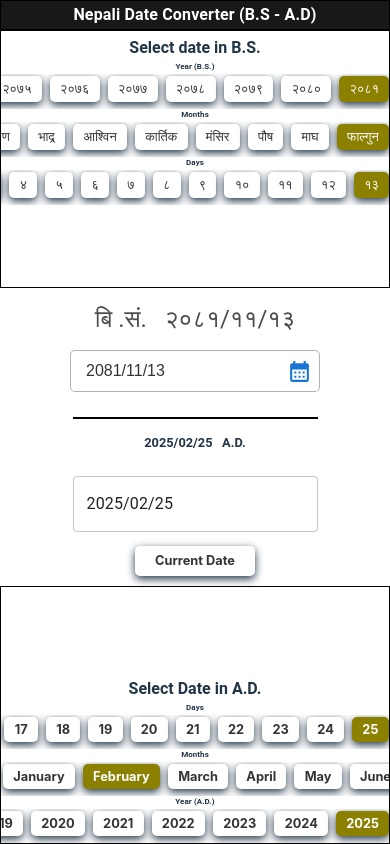
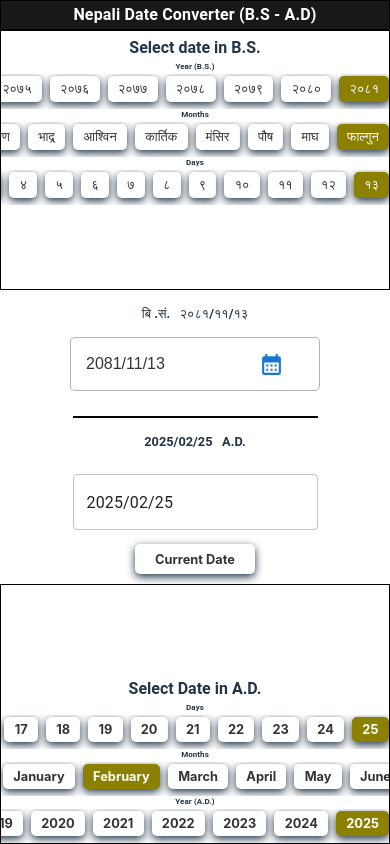
Before and after one commit to bipin-Pariyar2003/Nepali-Date-Picker, a React (Vite) app: page / in a window 390 px wide. Built offline with nearby package versions, Linux system fonts and the light colour scheme.

Commit message:
handled scrollIntoView also while changing screen sizes too

```diff
--- a/dev-dist/sw.js
+++ b/dev-dist/sw.js
@@ -82,7 +82,7 @@ define(['./workbox-54d0af47'], (function (workbox) { 'use strict';
     "revision": "3ca0b8505b4bec776b69afdba2768812"
   }, {
     "url": "index.html",
-    "revision": "0.7lma4dfs6v8"
+    "revision": "0.olnvam4qjo"
   }], {});
   workbox.cleanupOutdatedCaches();
   workbox.registerRoute(new workbox.NavigationRoute(workbox.createHandlerBoundToURL("index.html"), {
--- a/src/Components/NepDatePicker/index.jsx
+++ b/src/Components/NepDatePicker/index.jsx
@@ -201,7 +201,15 @@ const NepDatePicker = ({ selectedDate, onChange }) => {
   return (
     <div className="nepali-date-picker">
       <label>
-        <Typography variant="h5" className="nepali-date-picker-text">
+        <Typography
+          variant="h5"
+          sx={{
+            marginTop: "15px",
+            marginBottom: "15px",
+            fontSize: { xs: "0.8rem", md: "1.5rem" },
+            fontWeight: "bold",
+          }}
+        >
           बि .सं. &nbsp; {formattedNepaliDate(selectedDate)}
         </Typography>
       </label>
--- a/src/Components/NepDatePicker/styles.css
+++ b/src/Components/NepDatePicker/styles.css
@@ -1,21 +1,9 @@
-/* styles.css */
-
 /* Overall container */
 .nepali-date-picker {
   display: flex;
   flex-direction: column;
   align-items: center;
   width: 250px; /* Reduced width for the Nepali Date Picker component */
-  margin: 0 auto; /* Centers the component horizontally */
-}
-
-/* Label for Nepali Date */
-.nepali-date-picker label {
-  text-align: center;
-  margin-top: 15px;
-  margin-bottom: 15px;
-  font-size: 1rem; /* Adjusted font size */
-  font-weight: bold;
 }
 
 /* The Nepali formatted date text */
@@ -29,34 +17,27 @@
 .nepali-date-picker .box {
   display: flex;
   align-items: center;
-  gap: 10px; /* Add a gap between the input and button */
   border: 1px solid rgba(0, 0, 0, 0.3);
   border-radius: 5px;
-  width: 100%; /* Make sure the box takes up the full width of the parent container */
-  box-shadow: none; /* Remove any box-shadow */
+  width: 100%;
+  box-shadow: none;
 }
 
 /* Styling for input field */
 .nepali-date-picker .input {
-  flex: 1;
-  padding: 10px 15px;
+  padding: 15px;
   font-size: 16px;
   border: none;
-  position: relative;
   width: 100%;
   height: 50px;
   color: rgba(0, 0, 0, 0.8);
-  background-color: #ffffff;
   border-radius: 5px;
-  outline: none;
 }
 
 /* Focus and active state for input */
 .nepali-date-picker .input:focus,
 .nepali-date-picker .input:active {
   outline: none;
-  border: none;
-  box-shadow: none; /* Ensure no box shadow when focused */
 }
 
 /* Button styles */
@@ -65,10 +46,7 @@
   width: 40px;
   min-width: 40px;
   border-radius: 50%;
-  /* border: none; */
-  outline: none;
   cursor: pointer;
-  box-shadow: none;
 }
 
 /* Button hover state */
@@ -87,11 +65,11 @@
 /* Responsiveness */
 @media (max-width: 768px) {
   .nepali-date-picker .input {
-    width: 180px; /* Adjust width for smaller screens */
-    height: 40px; /* Adjust height for smaller screens */
+    width: 180px;
+    height: 52px;
   }
 
   .nepali-date-picker .box {
-    width: 250px; /* Adjust box width for smaller screens */
+    width: 250px;
   }
 }
--- a/src/Components/UI/DisplayList/index.jsx
+++ b/src/Components/UI/DisplayList/index.jsx
@@ -1,5 +1,4 @@
-import React, { useEffect, useRef } from "react";
-
+import React, { useEffect, useRef, useState } from "react";
 import "./index.css";
 import { Box, Stack, Typography } from "@mui/material";
 
@@ -12,11 +11,35 @@ const DisplayList = ({
   viewDate,
 }) => {
   const ref = useRef(null);
+  const [windowSize, setWindowSize] = useState({
+    width: window.innerWidth,
+    height: window.innerHeight,
+  });
+
+  // Function to handle window resizing
+  const handleResize = () => {
+    setWindowSize({
+      width: window.innerWidth,
+      height: window.innerHeight,
+    });
+  };
+
+  useEffect(() => {
+    // Add the resize event listener to track screen size changes
+    window.addEventListener("resize", handleResize);
+
+    // Clean up event listener on component unmount
+    return () => {
+      window.removeEventListener("resize", handleResize);
+    };
+  }, []);
+
   useEffect(() => {
     if (ref.current) {
+      // Scroll to the selected element when the viewDate changes or the screen size changes
       ref.current.scrollIntoView({ block: "center", behavior: "smooth" });
     }
-  }, [viewDate]);
+  }, [viewDate, windowSize]); // Trigger scroll when viewDate or windowSize changes
 
   return (
     <Stack
@@ -43,7 +66,6 @@ const DisplayList = ({
       </Typography>
       <Box
         sx={{
-          // height: "100%",
           padding: { xs: "2px", md: "10px 20px" },
           gap: 1,
           display: "flex",
@@ -60,7 +82,7 @@ const DisplayList = ({
               style={{
                 marginBottom: "5px",
               }}
-              ref={isSelected ? ref : null}
+              ref={isSelected ? ref : null} // Attach ref to selected item
               className={`${isCurrent ? "today" : ""} ${
                 isSelected ? "selected" : ""
               } box`}
```
